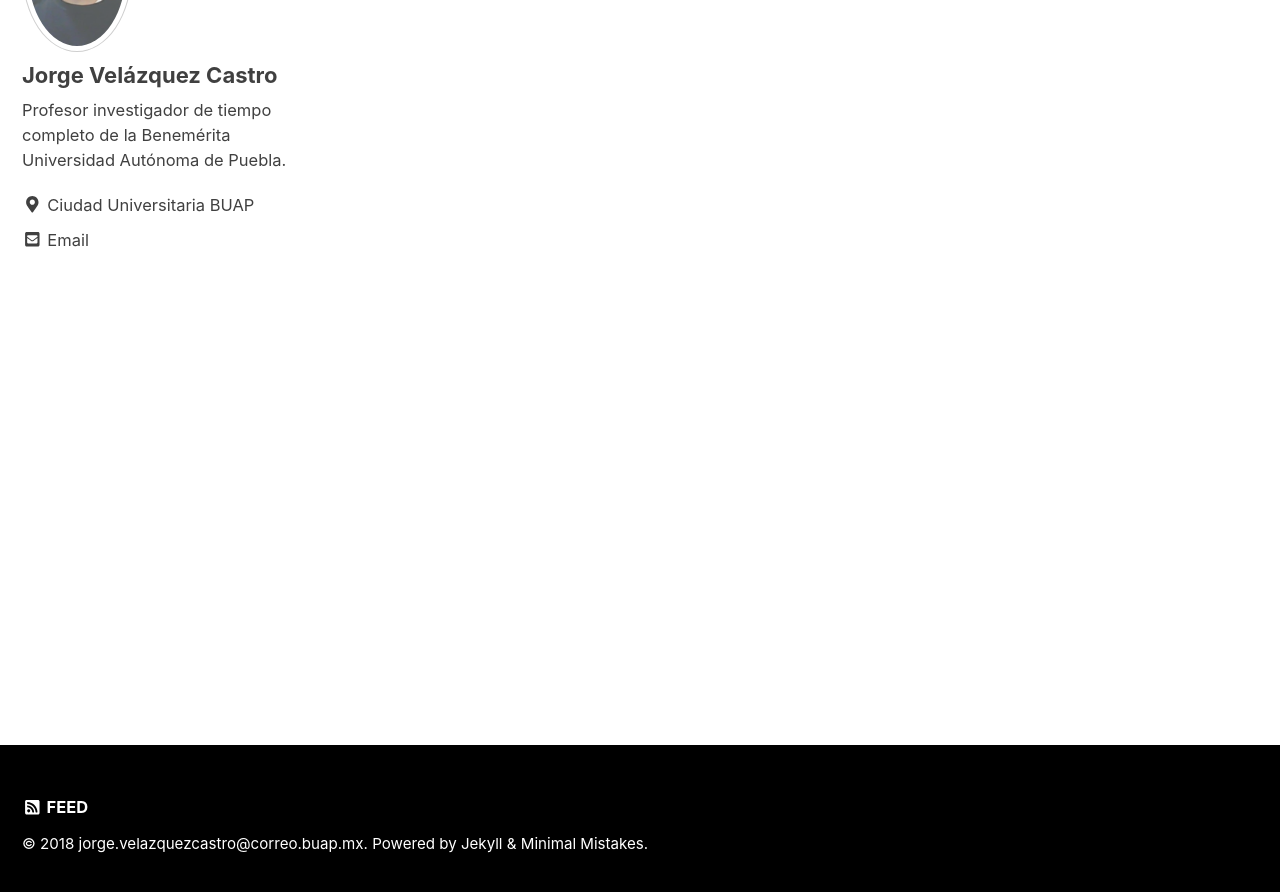
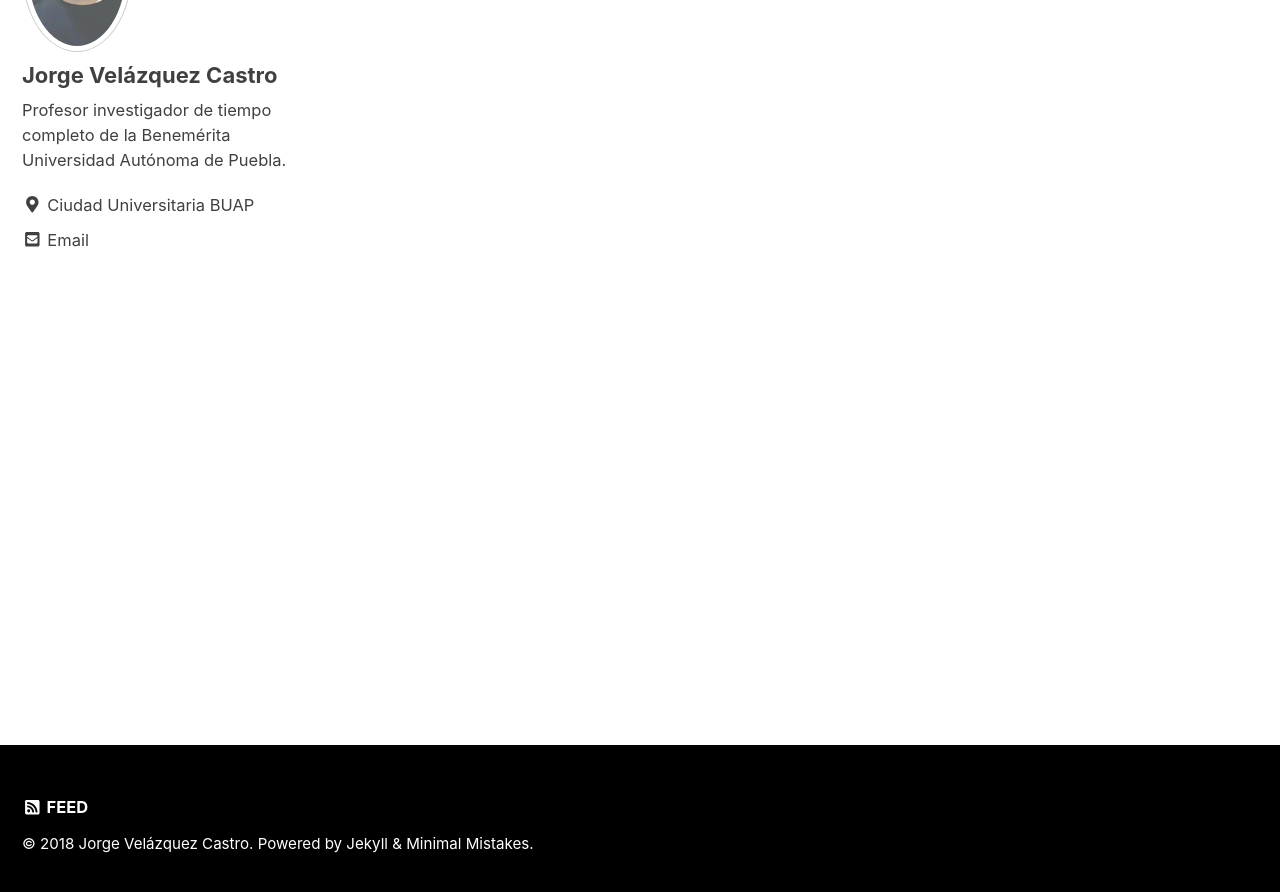
Before and after one commit to juliojx/jorgevc, a Jekyll site: the page built from index.html, in a window 1280 px wide and 900 px high, scrolled down 222 px. Shown: the top 892 px of the window. Built offline with Jekyll 4.4.1, drawn with Linux system fonts in a browser that asks for light colours; cached includes are drawn as plain includes; nearby versions of some CDN libraries; the list of posts is cut into pages by our own code.

Commit message:
Initial commit

```diff
--- a/_config.yml
+++ b/_config.yml
@@ -18,7 +18,7 @@ minimal_mistakes_skin    : "contrast" # "air", "aqua", "contrast", "dark", "dirt
 locale                   : "es-MX"
 title                    : "Mi sitio personal"
 title_separator          : "-"
-name                     : "jorge.velazquezcastro@correo.buap.mx"
+name                     : "Jorge Velázquez Castro"
 description              : "An amazing website."
 url                      : # the base hostname & protocol for your site e.g. "https://mmistakes.github.io"
 baseurl                  : # the subpath of your site, e.g. "/blog"
@@ -105,7 +105,7 @@ author:
   avatar           : "assets/images/Infoimages/bio-photo.jpg"
   bio              : "Profesor investigador de tiempo completo de la Benemérita Universidad Autónoma de Puebla."
   location         : "Ciudad Universitaria BUAP"
-  email            : "https://www.researchgate.net/profile/Jorge_Velazquez-Castro"
+  email            : "jorge.velazquezcastro@correo.buap.mx"
   links:
     - label: "Email"
       icon: "fas fa-fw fa-envelope-square"
```
